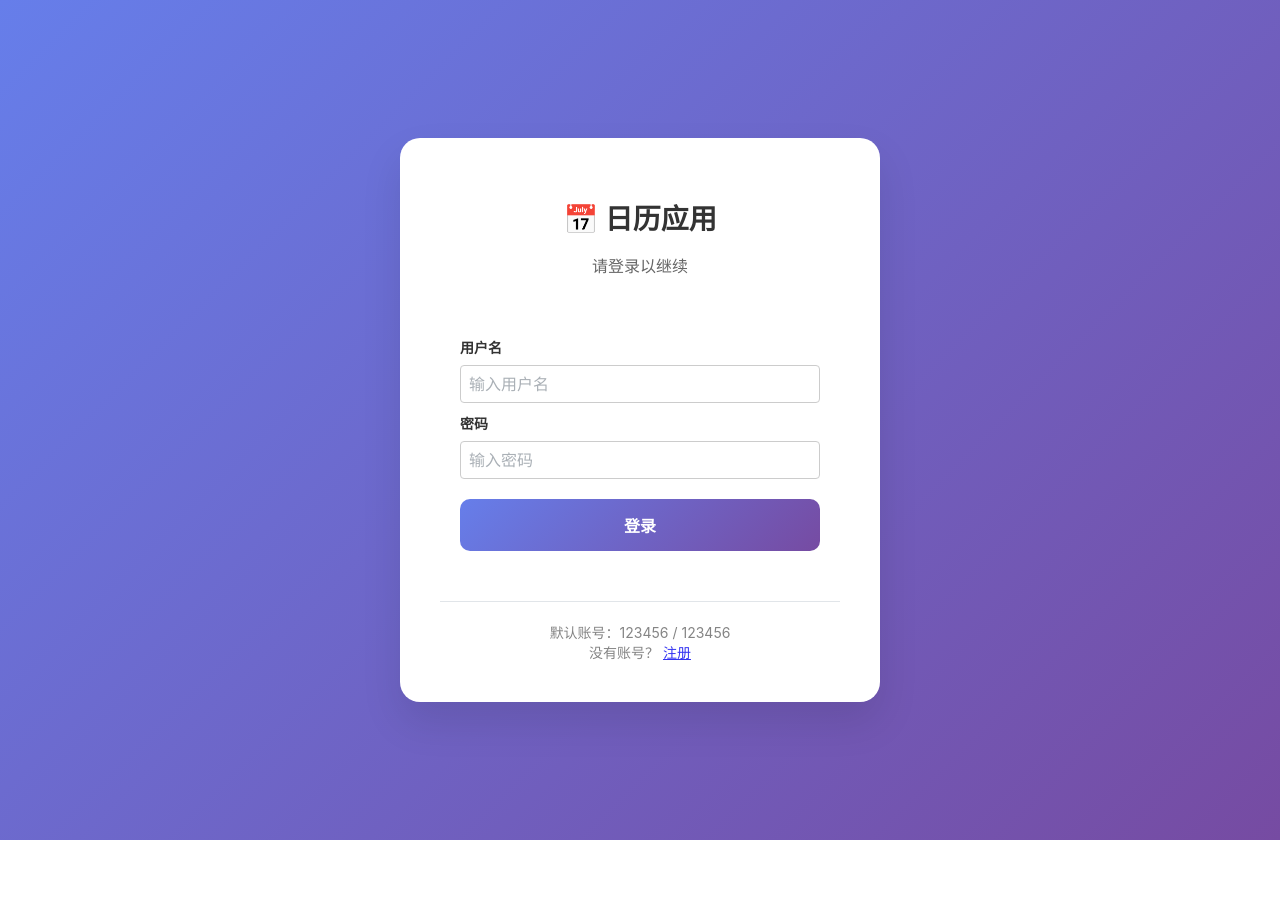
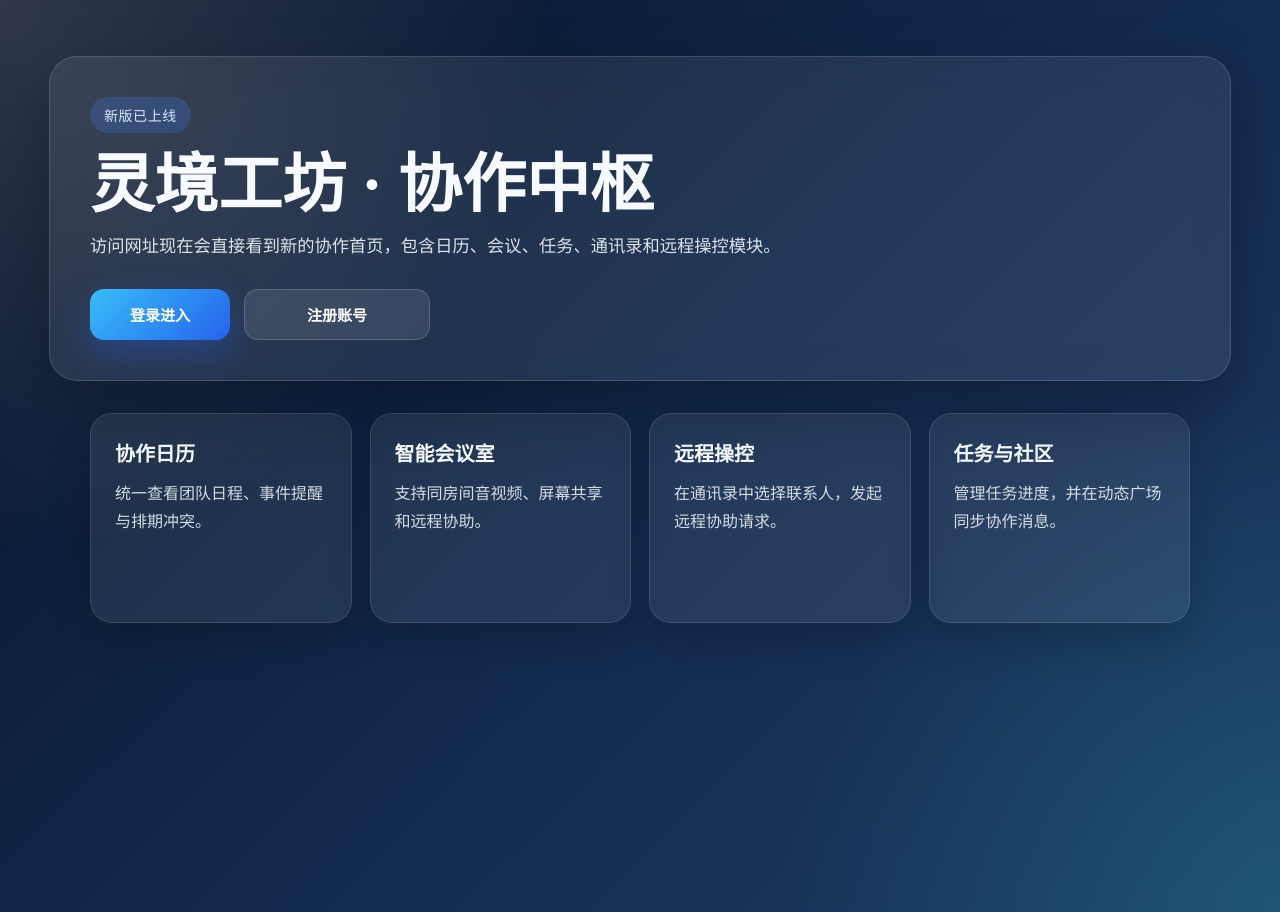
Before and after one commit to 2006wgq1001/calendar.app, a React (Create React App) app in the folder frontend/: page / in a window 1280 px wide. Before the commit this address led to /login. Before the commit the page ends 840 px from the top, so only its background shows below. Built offline with nearby package versions, Linux system fonts and the light colour scheme; no server answers.

Commit message:
feat: show new landing page on root

```diff
--- a/frontend/public/404.html
+++ b/frontend/public/404.html
@@ -7,7 +7,7 @@
     <script>
         sessionStorage.redirect = location.href;
     </script>
-    <meta http-equiv="refresh" content="0;URL='/calendar-app/'">
+    <meta http-equiv="refresh" content="0;URL='/'">
 </head>
 <body></body>
 </html>
--- a/frontend/public/index.html
+++ b/frontend/public/index.html
@@ -4,8 +4,8 @@
 		<meta charset="utf-8" />
 		<meta name="viewport" content="width=device-width, initial-scale=1" />
 		<meta name="theme-color" content="#000000" />
-		<meta name="description" content="日历应用 - 管理你的日程事件" />
-		<title>日历应用</title>
+		<meta name="description" content="灵境工坊协作中枢 - 日历、会议、任务与远程操控一体化平台" />
+		<title>灵境工坊 · 协作中枢</title>
 	</head>
 	<body>
 		<noscript>你需要启用 JavaScript 才能运行这个应用。</noscript>
--- a/frontend/src/App.js
+++ b/frontend/src/App.js
@@ -5,6 +5,7 @@ import EventModal from './EventModal';
 import Login from './Login';
 import Register from './Register';
 import HomePage from './HomePage';
+import LandingPage from './LandingPage';
 import Profile from './Profile';
 import MeetingRoom from './MeetingRoom';
 import TaskHub from './TaskHub';
@@ -153,11 +154,7 @@ function App() {
           <Route
             path="/"
             element={
-              user ? (
-                <HomePage user={user} onLogout={handleLogout} />
-              ) : (
-                <Navigate to="/login" replace />
-              )
+              user ? <HomePage user={user} onLogout={handleLogout} /> : <LandingPage />
             }
           />
           <Route
--- /dev/null
+++ b/frontend/src/LandingPage.css
@@ -0,0 +1,132 @@
+.landing-page {
+  min-height: 100vh;
+  padding: 56px 24px;
+  background:
+    radial-gradient(circle at top left, rgba(255, 255, 255, 0.16), transparent 35%),
+    radial-gradient(circle at bottom right, rgba(38, 208, 206, 0.18), transparent 32%),
+    linear-gradient(135deg, #081126 0%, #11284a 48%, #1e3a63 100%);
+  color: #f7fbff;
+}
+
+.landing-hero {
+  max-width: 1100px;
+  margin: 0 auto 32px;
+  padding: 40px;
+  border: 1px solid rgba(255, 255, 255, 0.14);
+  border-radius: 28px;
+  background: rgba(255, 255, 255, 0.08);
+  backdrop-filter: blur(16px);
+  box-shadow: 0 22px 60px rgba(0, 0, 0, 0.28);
+}
+
+.landing-badge {
+  display: inline-flex;
+  align-items: center;
+  padding: 8px 14px;
+  border-radius: 999px;
+  background: rgba(59, 130, 246, 0.22);
+  color: #d7e9ff;
+  font-size: 14px;
+  letter-spacing: 0.04em;
+}
+
+.landing-hero h1 {
+  margin: 18px 0 12px;
+  font-size: clamp(2.4rem, 5vw, 4.4rem);
+  line-height: 1.04;
+}
+
+.landing-hero p {
+  max-width: 780px;
+  margin: 0;
+  font-size: 1.08rem;
+  line-height: 1.8;
+  color: rgba(247, 251, 255, 0.88);
+}
+
+.landing-actions {
+  display: flex;
+  gap: 14px;
+  flex-wrap: wrap;
+  margin-top: 28px;
+}
+
+.primary-btn,
+.secondary-btn {
+  display: inline-flex;
+  align-items: center;
+  justify-content: center;
+  min-width: 140px;
+  padding: 14px 22px;
+  border-radius: 14px;
+  border: none;
+  text-decoration: none;
+  font-size: 15px;
+  font-weight: 700;
+  transition: transform 0.2s ease, box-shadow 0.2s ease, background 0.2s ease;
+}
+
+.primary-btn {
+  background: linear-gradient(135deg, #38bdf8, #2563eb);
+  color: #fff;
+  box-shadow: 0 14px 34px rgba(37, 99, 235, 0.35);
+}
+
+.secondary-btn {
+  background: rgba(255, 255, 255, 0.1);
+  color: #fff;
+  border: 1px solid rgba(255, 255, 255, 0.16);
+}
+
+.primary-btn:hover,
+.secondary-btn:hover {
+  transform: translateY(-1px);
+}
+
+.landing-grid {
+  max-width: 1100px;
+  margin: 0 auto;
+  display: grid;
+  grid-template-columns: repeat(4, minmax(0, 1fr));
+  gap: 18px;
+}
+
+.feature-card {
+  min-height: 160px;
+  padding: 24px;
+  border-radius: 22px;
+  background: rgba(255, 255, 255, 0.08);
+  border: 1px solid rgba(255, 255, 255, 0.12);
+  box-shadow: 0 18px 40px rgba(0, 0, 0, 0.18);
+}
+
+.feature-card h2 {
+  margin: 0 0 12px;
+  font-size: 20px;
+}
+
+.feature-card p {
+  margin: 0;
+  color: rgba(247, 251, 255, 0.84);
+  line-height: 1.8;
+}
+
+@media (max-width: 980px) {
+  .landing-grid {
+    grid-template-columns: repeat(2, minmax(0, 1fr));
+  }
+}
+
+@media (max-width: 640px) {
+  .landing-page {
+    padding: 24px 14px 40px;
+  }
+
+  .landing-hero {
+    padding: 28px 20px;
+  }
+
+  .landing-grid {
+    grid-template-columns: 1fr;
+  }
+}
--- /dev/null
+++ b/frontend/src/LandingPage.js
@@ -0,0 +1,57 @@
+import React from 'react';
+import { Link, useNavigate } from 'react-router-dom';
+import './LandingPage.css';
+
+const featureCards = [
+  {
+    title: '协作日历',
+    desc: '统一查看团队日程、事件提醒与排期冲突。',
+  },
+  {
+    title: '智能会议室',
+    desc: '支持同房间音视频、屏幕共享和远程协助。',
+  },
+  {
+    title: '远程操控',
+    desc: '在通讯录中选择联系人，发起远程协助请求。',
+  },
+  {
+    title: '任务与社区',
+    desc: '管理任务进度，并在动态广场同步协作消息。',
+  },
+];
+
+const LandingPage = () => {
+  const navigate = useNavigate();
+
+  return (
+    <div className="landing-page">
+      <section className="landing-hero">
+        <div className="landing-badge">新版已上线</div>
+        <h1>灵境工坊 · 协作中枢</h1>
+        <p>
+          访问网址现在会直接看到新的协作首页，包含日历、会议、任务、通讯录和远程操控模块。
+        </p>
+        <div className="landing-actions">
+          <button className="primary-btn" onClick={() => navigate('/login')}>
+            登录进入
+          </button>
+          <Link className="secondary-btn" to="/register">
+            注册账号
+          </Link>
+        </div>
+      </section>
+
+      <section className="landing-grid">
+        {featureCards.map((card) => (
+          <article key={card.title} className="feature-card">
+            <h2>{card.title}</h2>
+            <p>{card.desc}</p>
+          </article>
+        ))}
+      </section>
+    </div>
+  );
+};
+
+export default LandingPage;
--- a/frontend/src/Login.js
+++ b/frontend/src/Login.js
@@ -76,8 +76,8 @@ const Login = ({ onLogin }) => {
     <div className="login-container">
       <div className="login-card">
         <div className="login-header">
-          <h1>📅 日历应用</h1>
-          <p>请登录以继续</p>
+          <h1>灵境工坊 · 协作中枢</h1>
+          <p>登录后继续使用日历、会议、远程操控和通讯录模块</p>
         </div>
 
         <form onSubmit={handleSubmit} className="login-form">
```
Also changed, not shown: frontend/index.html (+14 -1 lines).
